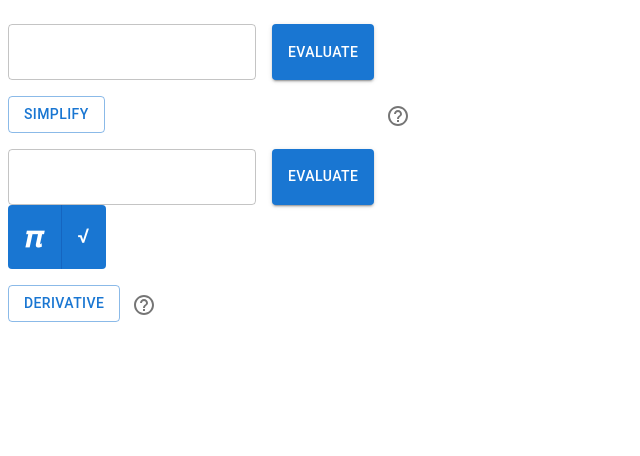
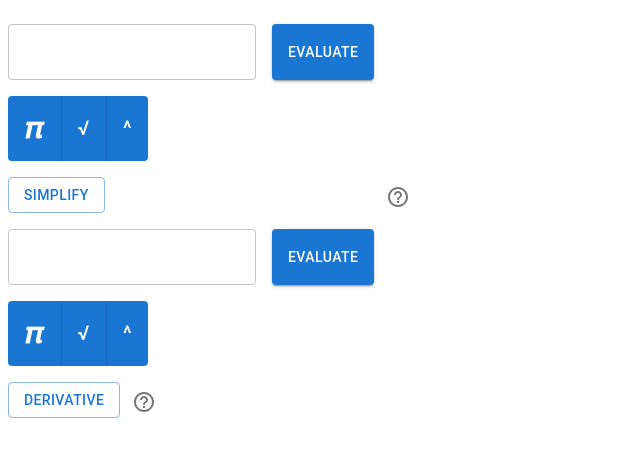
Before and after one commit to NatalieHarrison/derivativeCalculator, a React (Create React App) app: page / in a window 1280 px wide. Both pictures are taken after a click on the button "SIMPLIFY". Shown: the top 456 px of the page, without its empty margins (0-640 px from the left). Built offline with nearby package versions, Linux system fonts and the light colour scheme.

Commit message:
Carrot key

```diff
--- a/src/components/Evaluate.tsx
+++ b/src/components/Evaluate.tsx
@@ -1,4 +1,4 @@
-import { TextField, Button, Stack, Box, List, ListItem } from "@mui/material";
+import { TextField, Button, Stack, Box, List, ButtonGroup} from "@mui/material";
 import React, { useState } from "react";
 import { create, all } from "mathjs";
 
@@ -16,12 +16,43 @@ export const Evaluate = () => {
       if (input === "" || input === undefined || input === null) {
         throw new Error("missing");
       }
-      console.log(math.evaluate(input));
-      const ans = input + " = " + math.evaluate(input);
-      const newList = [...list, ans];
-      setAnswer(ans);
-      setList(newList);
-      setInput("");
+
+      if (input.includes("π")){
+        let input2 = input.replaceAll("π", "pi");
+        console.log(input2)
+        const ans = input + "=" + math.evaluate(input2).toString();
+        const newList = [...list, ans];
+        setAnswer(ans);
+        setList(newList);
+        setInput("");
+      }
+      if (input.includes("√(")){
+        let input2 = input.replaceAll("√" ,"sqrt");
+        const ans = input + "=" + math.simplify(input2).toString();
+        const newList = [...list, ans];
+          setAnswer(ans);
+          setList(newList);
+          setInput("");
+      }
+
+      else{
+        console.log(math.evaluate(input));
+          const ans = input + " = " + math.simplify(input);
+          const newList = [...list, ans];
+          setAnswer(ans);
+          setList(newList);
+          setInput("");
+        }
+
+
+
+
+      // console.log(math.evaluate(input));
+      // const ans = input + " = " + math.evaluate(input);
+      // const newList = [...list, ans];
+      // setAnswer(ans);
+      // setList(newList);
+      // setInput("");
     }
     catch (err: any) {
       console.log(err);
@@ -74,6 +105,26 @@ export const Evaluate = () => {
           Evaluate
         </Button>
       </Stack>
+      <ButtonGroup disableElevation variant="contained">
+            <Button
+            onClick = {() => setInput(input + "π")}
+            sx = {{
+              mt: 2,
+              fontSize: 30
+            }}>𝝅</Button>
+            <Button
+            onClick = {() => setInput(input + "√()")}
+            sx = {{
+              mt:2,
+              fontSize: 20
+            }}>√</Button>
+            <Button
+            onClick = {() => setInput(input + "^")}
+            sx = {{
+              mt:2,
+              fontSize: 20
+            }}>^</Button>
+        </ButtonGroup>
     </Box>
   );
 };
--- a/src/components/Simplify.tsx
+++ b/src/components/Simplify.tsx
@@ -106,13 +106,23 @@ export const Simplify = () => {
             <Button
             onClick = {() => setInput(input + "π")}
             sx = {{
+              mt:2,
               fontSize: 30
             }}>𝝅</Button>
+
             <Button
             onClick = {() => setInput(input + "√()")}
             sx = {{
+              mt:2,
               fontSize: 20
             }}>√</Button>
+
+             <Button
+            onClick = {() => setInput(input + "^")}
+            sx = {{
+              mt:2,
+              fontSize: 20
+            }}>^</Button>
         </ButtonGroup>
       </Box>
 
```
